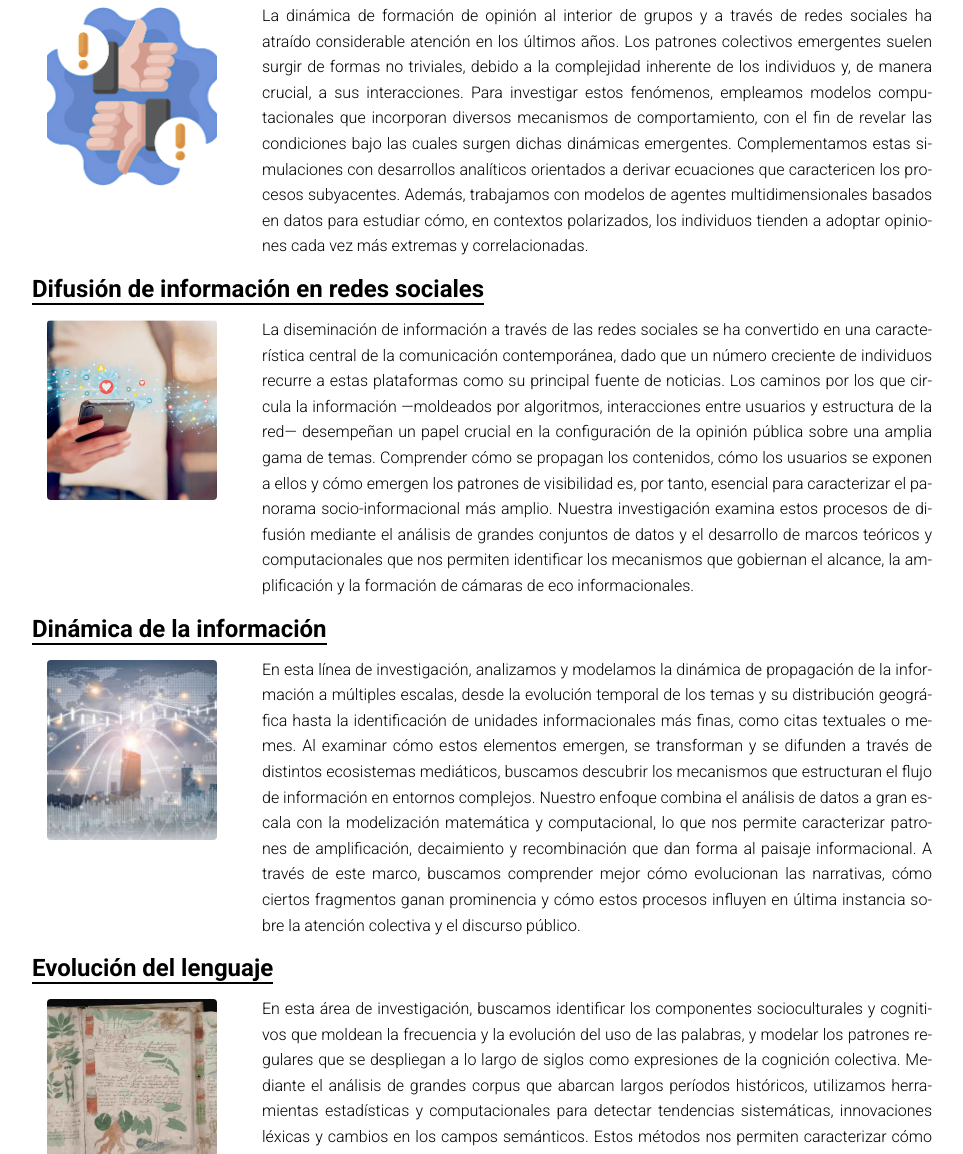
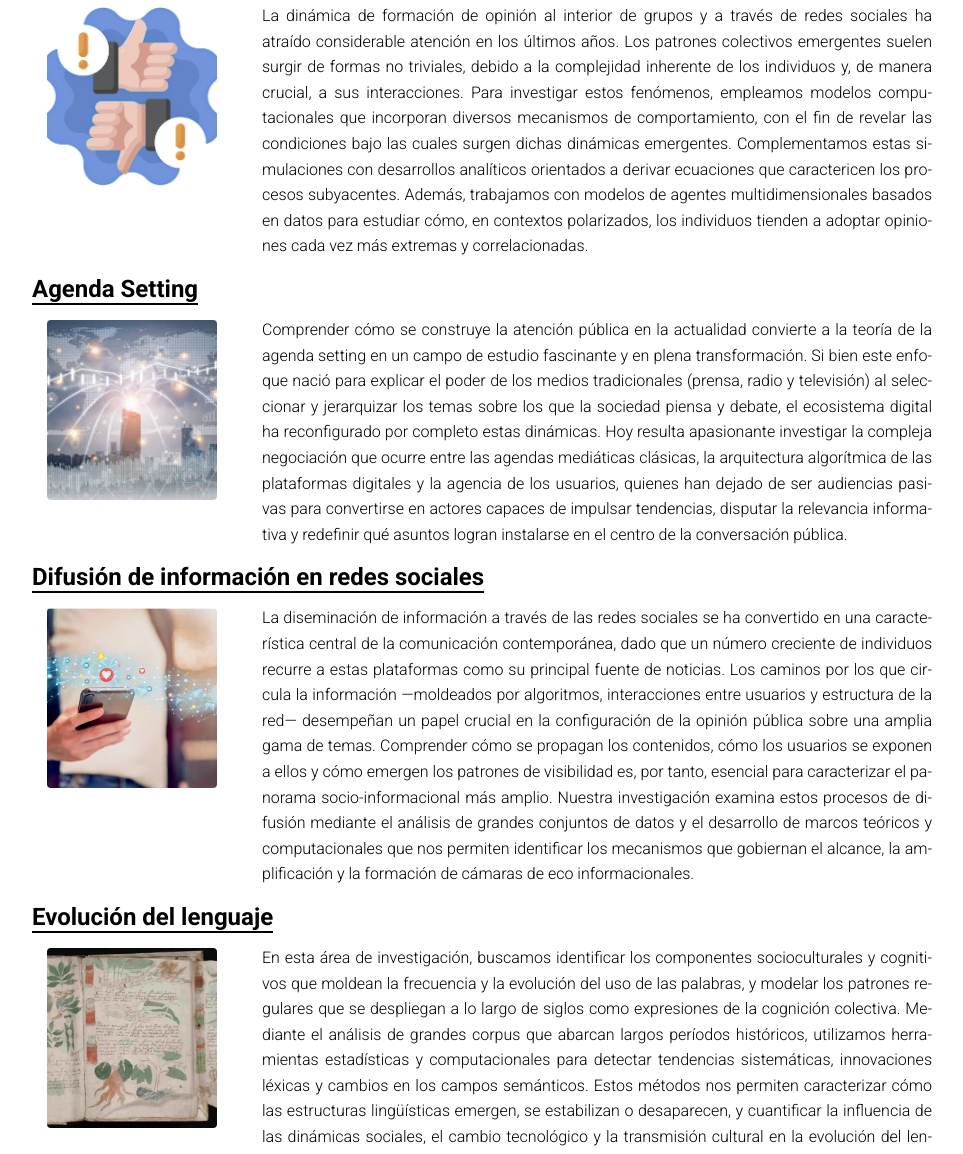
Before and after one commit to sophylab-df/sophylab-df.github.io, a plain HTML site: page index_es.html in a window 1280 px wide. Shown: the part 3620-4774 px from the top of the page, without its empty margins (158-1121 px from the left). Drawn offline with Linux system fonts and the light colour scheme.

Commit message:
agrego seccion agenda setting

```diff
--- a/index_es.html
+++ b/index_es.html
@@ -333,6 +333,24 @@
 
       </div>
 
+      <h3 class="cat">Agenda Setting</h3>
+
+      <div class="cat-grid-2" >
+
+        <div class="card1">
+          <img src="img/research/information.jpg" alt="Prof. P. Balenzuela">
+        </div>
+
+        <div class="texto-bloque" >
+          <p>
+          Comprender cómo se construye la atención pública en la actualidad convierte a la teoría de la agenda setting en un campo de estudio fascinante y en plena transformación. Si bien este enfoque nació para explicar el poder de los medios tradicionales (prensa, radio y televisión) al seleccionar y jerarquizar los temas sobre los que la sociedad piensa y debate, el ecosistema digital ha reconfigurado por completo estas dinámicas. Hoy resulta apasionante investigar la compleja negociación que ocurre entre las agendas mediáticas clásicas, la arquitectura algorítmica de las plataformas digitales y la agencia de los usuarios, quienes han dejado de ser audiencias pasivas para convertirse en actores capaces de impulsar tendencias, disputar la relevancia informativa y redefinir qué asuntos logran instalarse en el centro de la conversación pública.
+        </p>
+
+
+        </div>
+
+      </div>
+
 
       <!-- -->
       <h3 class="cat">Difusión de información en redes sociales</h3>
@@ -355,23 +373,7 @@
 
 
       <!-- -->
-      <h3 class="cat">Dinámica de la información</h3>
 
-      <div class="cat-grid-2" >
-
-        <div class="card1">
-          <img src="img/research/information.jpg" alt="Prof. P. Balenzuela">
-        </div>
-
-        <div class="texto-bloque" >
-          <p>
-          En esta línea de investigación, analizamos y modelamos la dinámica de propagación de la información a múltiples escalas, desde la evolución temporal de los temas y su distribución geográfica hasta la identificación de unidades informacionales más finas, como citas textuales o memes. Al examinar cómo estos elementos emergen, se transforman y se difunden a través de distintos ecosistemas mediáticos, buscamos descubrir los mecanismos que estructuran el flujo de información en entornos complejos. Nuestro enfoque combina el análisis de datos a gran escala con la modelización matemática y computacional, lo que nos permite caracterizar patrones de amplificación, decaimiento y recombinación que dan forma al paisaje informacional. A través de este marco, buscamos comprender mejor cómo evolucionan las narrativas, cómo ciertos fragmentos ganan prominencia y cómo estos procesos influyen en última instancia sobre la atención colectiva y el discurso público.
-        </p>
-
-
-        </div>
-
-      </div>
 
       <!-- -->
       <h3 class="cat">Evolución del lenguaje</h3>
```
Also changed, not shown: index.html (+18 -16 lines).
